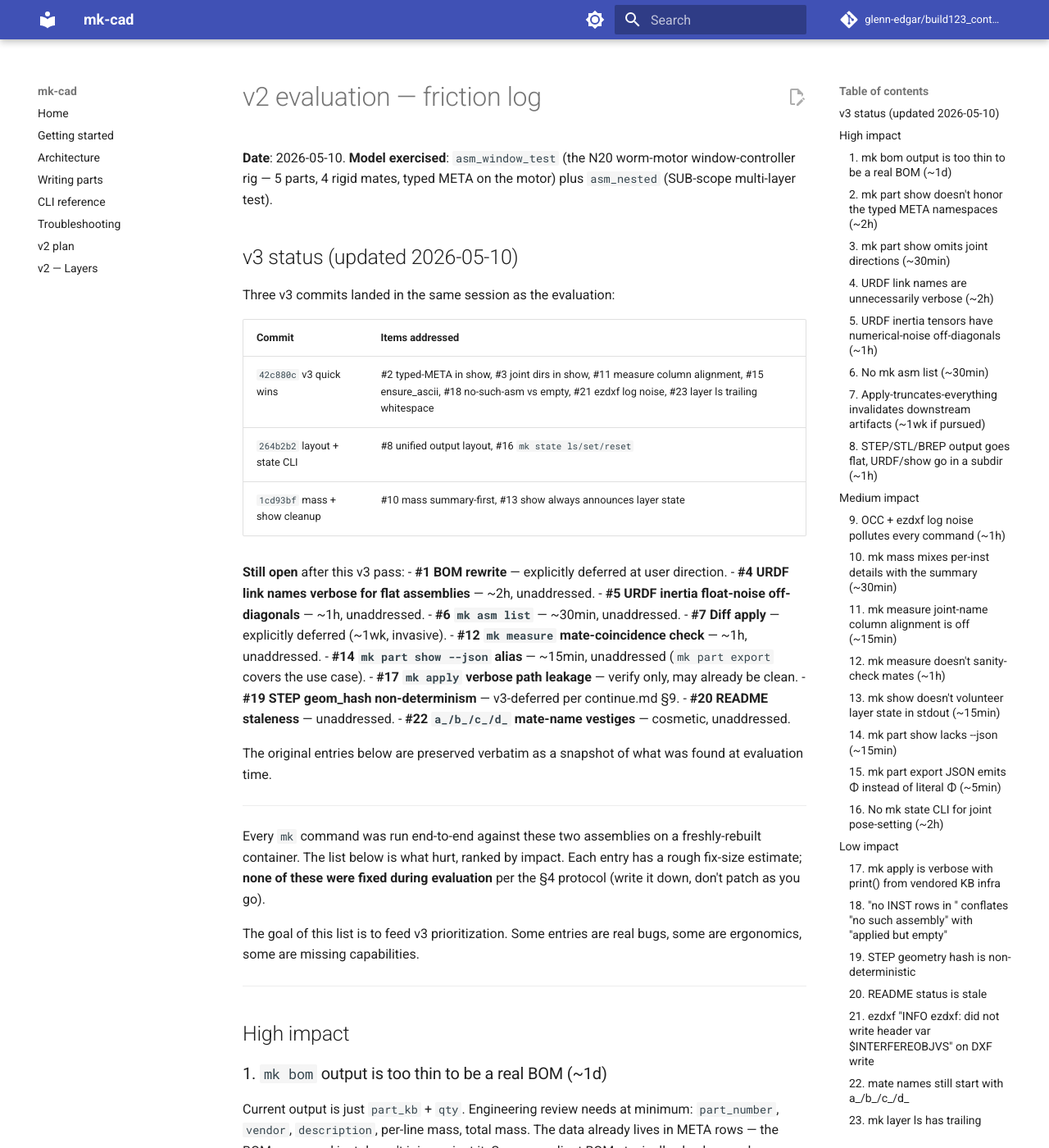
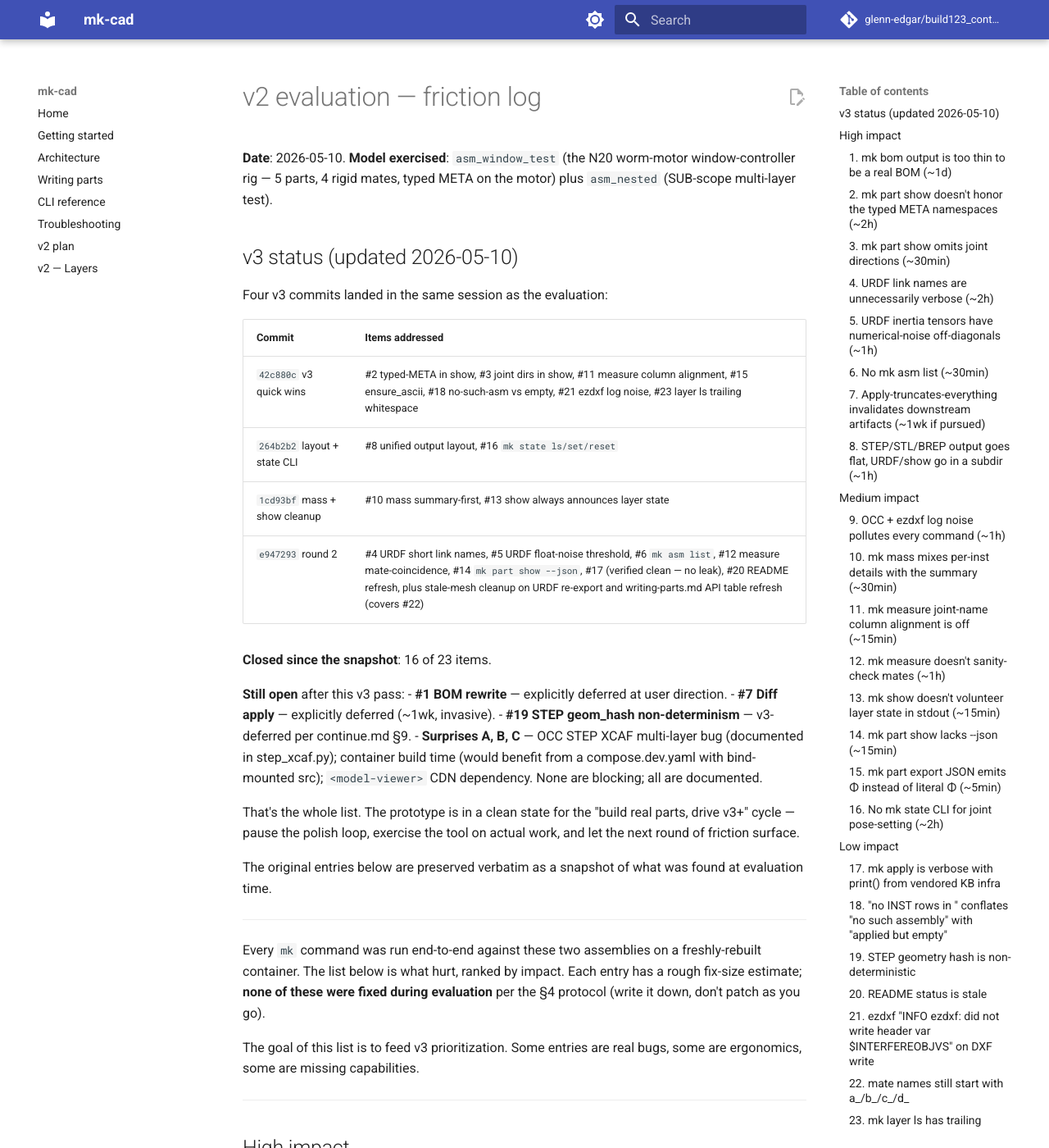
Before and after one commit to glenn-edgar/build123_container, an MkDocs documentation site: the page built from docs/v2_evaluation.md, in a window 1280 px wide and 1400 px high. Shown: the whole window at 82% size. Built offline with MkDocs 1.6.1 and Material for MkDocs 9.7.7, drawn with Linux system fonts in a browser that asks for light colours; comment, search, counter and statistics services are not loaded.

Commit message:
docs: v3 polish complete — eval log + continue.md status
Updates the v3 status table in docs/v2_evaluation.md to include the
round-2 commit (e947293) and lists what's still open in plain
language. 16 of 23 items closed; the 3 remaining-item buckets are
all "explicitly deferred" (BOM rewrite, diff apply, STEP determinism)
plus the 3 documented surprises (OCC writer bug, container rebuild
loop, model-viewer CDN). None are blocking.

continue.md §0a reframes the next-session pick: either re-run the
§4 evaluation on actual new work, or pick a deferred item if the
timing's right.

Pure docs.

Co-Authored-By: Claude Opus 4.7 (1M context) <noreply@anthropic.com>

```diff
--- a/docs/v2_evaluation.md
+++ b/docs/v2_evaluation.md
@@ -6,26 +6,29 @@ on the motor) plus `asm_nested` (SUB-scope multi-layer test).
 
 ## v3 status (updated 2026-05-10)
 
-Three v3 commits landed in the same session as the evaluation:
+Four v3 commits landed in the same session as the evaluation:
 
 | Commit | Items addressed |
 |---|---|
 | `42c880c` v3 quick wins | #2 typed-META in show, #3 joint dirs in show, #11 measure column alignment, #15 ensure_ascii, #18 no-such-asm vs empty, #21 ezdxf log noise, #23 layer ls trailing whitespace |
 | `264b2b2` layout + state CLI | #8 unified output layout, #16 `mk state ls/set/reset` |
 | `1cd93bf` mass + show cleanup | #10 mass summary-first, #13 show always announces layer state |
+| `e947293` round 2 | #4 URDF short link names, #5 URDF float-noise threshold, #6 `mk asm list`, #12 measure mate-coincidence, #14 `mk part show --json`, #17 (verified clean — no leak), #20 README refresh, plus stale-mesh cleanup on URDF re-export and writing-parts.md API table refresh (covers #22) |
+
+**Closed since the snapshot**: 16 of 23 items.
 
 **Still open** after this v3 pass:
 - **#1 BOM rewrite** — explicitly deferred at user direction.
-- **#4 URDF link names verbose for flat assemblies** — ~2h, unaddressed.
-- **#5 URDF inertia float-noise off-diagonals** — ~1h, unaddressed.
-- **#6 `mk asm list`** — ~30min, unaddressed.
 - **#7 Diff apply** — explicitly deferred (~1wk, invasive).
-- **#12 `mk measure` mate-coincidence check** — ~1h, unaddressed.
-- **#14 `mk part show --json` alias** — ~15min, unaddressed (`mk part export` covers the use case).
-- **#17 `mk apply` verbose path leakage** — verify only, may already be clean.
 - **#19 STEP geom_hash non-determinism** — v3-deferred per continue.md §9.
-- **#20 README staleness** — unaddressed.
-- **#22 `a_/b_/c_/d_` mate-name vestiges** — cosmetic, unaddressed.
+- **Surprises A, B, C** — OCC STEP XCAF multi-layer bug (documented in
+  step_xcaf.py); container build time (would benefit from a
+  compose.dev.yaml with bind-mounted src); `<model-viewer>` CDN
+  dependency. None are blocking; all are documented.
+
+That's the whole list. The prototype is in a clean state for the
+"build real parts, drive v3+" cycle — pause the polish loop, exercise
+the tool on actual work, and let the next round of friction surface.
 
 The original entries below are preserved verbatim as a snapshot of what
 was found at evaluation time.
```
Also changed, not shown: continue.md (+15 -10 lines).
